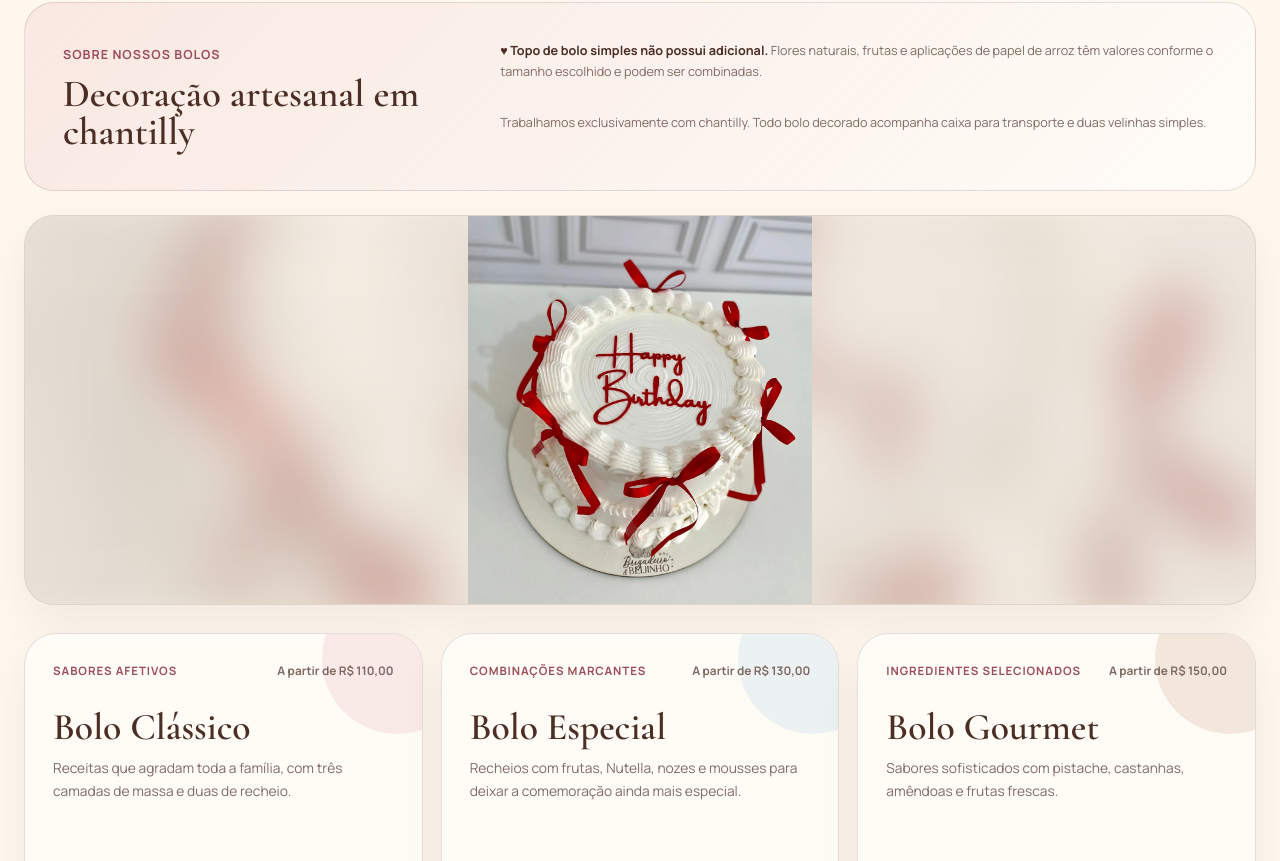
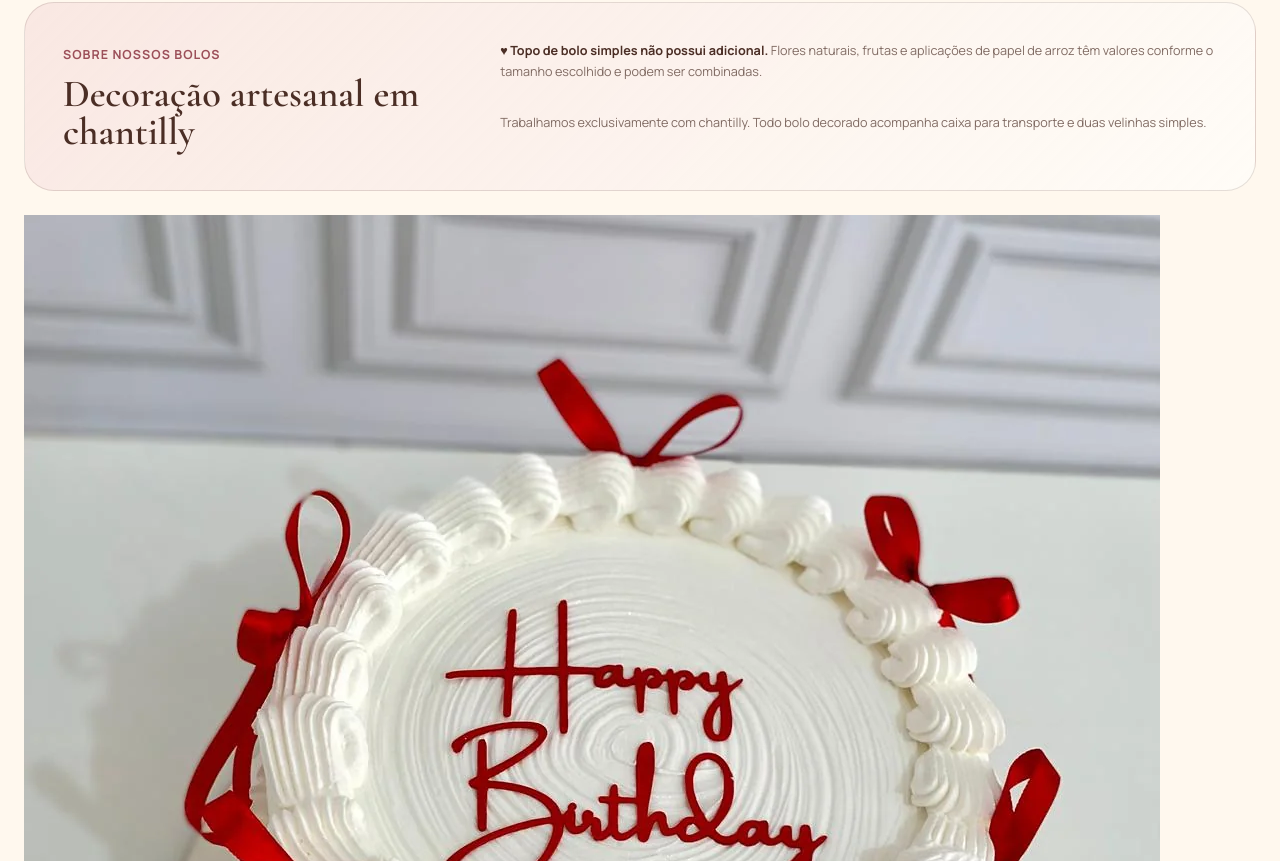
Before and after one commit to doceriabrigadeiroebeijinho/doceriabrigadeiroebeijinho.github.io, a Next.js app: page / in a window 1280 px wide. Shown: the part 1739-2600 px from the top of the page. Built offline with nearby package versions, Linux system fonts and the light colour scheme.

Commit message:
Update page.tsx

```diff
--- a/app/page.tsx
+++ b/app/page.tsx
@@ -1688,32 +1688,16 @@ if (
               </div>
             </div>
             <div
-              className="catalog-auto-carousel catalog-auto-carousel-cakes"
+              className="compact-rotator compact-rotator-cakes"
               aria-label="Fotos de bolos produzidos pela Doceria Brigadeiro & Beijinho"
-              aria-roledescription="carrossel automático"
-            >
-              {cakeCatalogGallery.map((photo, index) => (
-                <figure
-                  className={`catalog-auto-slide ${
-                    index === cakeSlide ? "active" : ""
-                  }`}
-                  key={photo.src}
-                  aria-hidden={index !== cakeSlide}
+              aria-live="polite"
             >
               <img
-                    className="catalog-auto-slide-backdrop"
-                    src={photo.src}
-                    alt=""
-                    aria-hidden="true"
+                key={cakeCatalogGallery[cakeSlide].src}
+                className="compact-rotator-photo"
+                src={cakeCatalogGallery[cakeSlide].src}
+                alt={cakeCatalogGallery[cakeSlide].alt}
               />
-                  <img
-                    className="catalog-auto-slide-photo"
-                    src={photo.src}
-                    alt={index === cakeSlide ? photo.alt : ""}
-                    loading={index === 0 ? "eager" : "lazy"}
-                  />
-                </figure>
-              ))}
             </div>
             <div className="cake-grid">
             {cakeTiers.map((tier) => {
@@ -1880,32 +1864,16 @@ if (
           <div className="monthly-section">
             <div className="monthly-hero">
               <div
-                className="monthly-carousel"
+                className="compact-rotator monthly-rotator"
                 aria-label="Inspirações de Bolos Mini para mesversário"
-                aria-roledescription="carrossel"
-              >
-                {monthlyCakeGallery.map((photo, index) => (
-                  <div
-                    className={`monthly-slide ${
-                      index === monthlySlide ? "active" : ""
-                    }`}
-                    key={photo.src}
-                    aria-hidden={index !== monthlySlide}
+                aria-live="polite"
               >
                 <img
-                      className="monthly-slide-backdrop"
-                      src={photo.src}
-                      alt=""
-                      aria-hidden="true"
+                  key={monthlyCakeGallery[monthlySlide].src}
+                  className="compact-rotator-photo"
+                  src={monthlyCakeGallery[monthlySlide].src}
+                  alt={monthlyCakeGallery[monthlySlide].alt}
                 />
-                    <img
-                      className="monthly-slide-photo"
-                      src={photo.src}
-                      alt={index === monthlySlide ? photo.alt : ""}
-                    />
-                  </div>
-                ))}
-
               </div>
               <div className="monthly-hero-copy">
                 <span className="section-kicker">Um bolo para cada mês</span>
@@ -2043,32 +2011,16 @@ if (
               ))}
             </div>
             <div
-              className="catalog-auto-carousel catalog-auto-carousel-sweets"
+              className="compact-rotator compact-rotator-sweets"
               aria-label="Fotos de doces e bombons da Doceria Brigadeiro & Beijinho"
-              aria-roledescription="carrossel automático"
-            >
-              {sweetsCatalogGallery.map((photo, index) => (
-                <figure
-                  className={`catalog-auto-slide ${
-                    index === sweetsSlide ? "active" : ""
-                  }`}
-                  key={photo.src}
-                  aria-hidden={index !== sweetsSlide}
+              aria-live="polite"
             >
               <img
-                    className="catalog-auto-slide-backdrop"
-                    src={photo.src}
-                    alt=""
-                    aria-hidden="true"
+                key={sweetsCatalogGallery[sweetsSlide].src}
+                className="compact-rotator-photo"
+                src={sweetsCatalogGallery[sweetsSlide].src}
+                alt={sweetsCatalogGallery[sweetsSlide].alt}
               />
-                  <img
-                    className="catalog-auto-slide-photo"
-                    src={photo.src}
-                    alt={index === sweetsSlide ? photo.alt : ""}
-                    loading={index === 0 ? "eager" : "lazy"}
-                  />
-                </figure>
-              ))}
             </div>
             <div className="sweet-group-title">
               <div>
```
Lines whose indentation alone changed are shown as unchanged.
